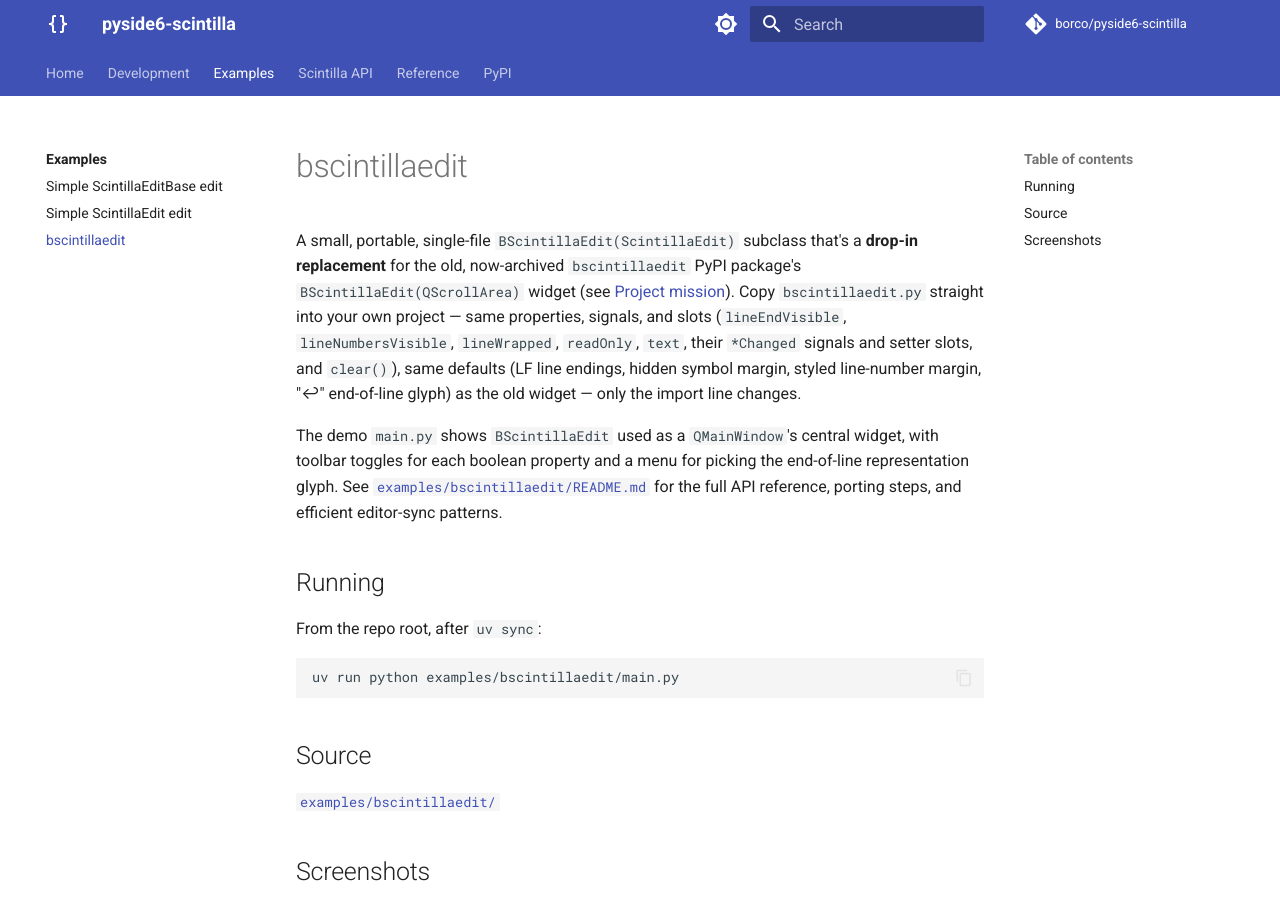
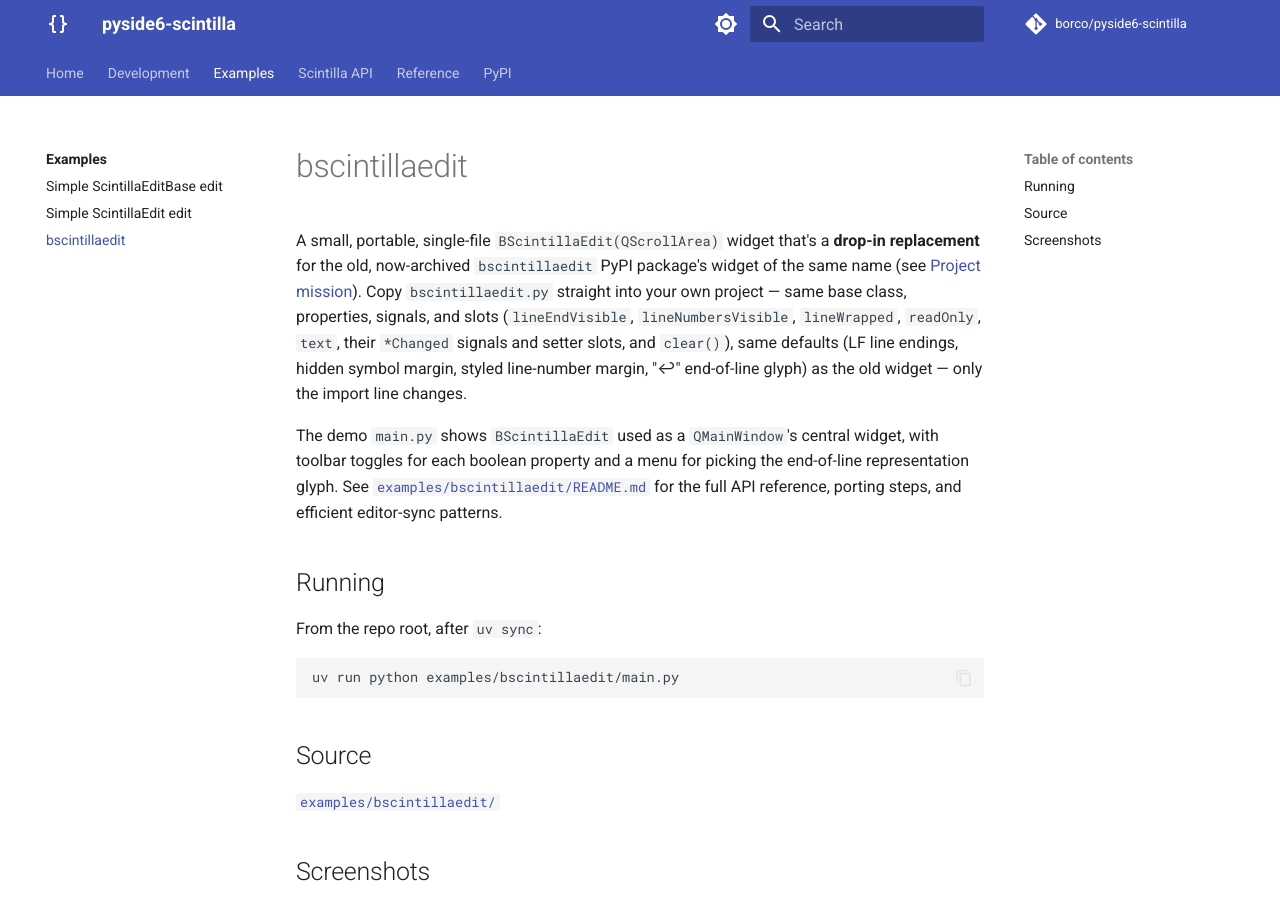
Before and after one commit to borco/pyside6-scintilla, an MkDocs documentation site: the page built from docs/examples/bscintillaedit.md, in a window 1280 px wide and 900 px high. Built offline with MkDocs 1.6.1 and Material for MkDocs 9.7.7, drawn with Linux system fonts in a browser that asks for light colours; comment, search, counter and statistics services are not loaded.

Commit message:
Rewrite BScintillaEdit to wrap ScintillaEdit inside QScrollArea
Replaces the ScintillaEdit-subclass design with composition, matching
the old bscintillaedit package's BScintillaEdit(QScrollArea) base
class exactly. The wrapped ScintillaEdit is embedded via
setWidget()/setWidgetResizable(True) (NoFrame, focus-proxied) and
exposed as .editor for the ~780 inherited SCI_* methods, removing the
readOnly/setText/clear masking that subclassing required.

```diff
--- a/docs/examples/bscintillaedit.md
+++ b/docs/examples/bscintillaedit.md
@@ -1,10 +1,10 @@
 # bscintillaedit
 
-A small, portable, single-file `BScintillaEdit(ScintillaEdit)` subclass
-that's a **drop-in replacement** for the old, now-archived `bscintillaedit`
-PyPI package's `BScintillaEdit(QScrollArea)` widget (see
+A small, portable, single-file `BScintillaEdit(QScrollArea)` widget that's a
+**drop-in replacement** for the old, now-archived `bscintillaedit` PyPI
+package's widget of the same name (see
 [Project mission](../mission.md)). Copy `bscintillaedit.py` straight into
-your own project — same properties, signals, and slots
+your own project — same base class, properties, signals, and slots
 (`lineEndVisible`, `lineNumbersVisible`, `lineWrapped`, `readOnly`, `text`,
 their `*Changed` signals and setter slots, and `clear()`), same defaults (LF
 line endings, hidden symbol margin, styled line-number margin, "↩"
```
Also changed, not shown: examples/bscintillaedit/README.md (+19 -21 lines), 2 other files.
